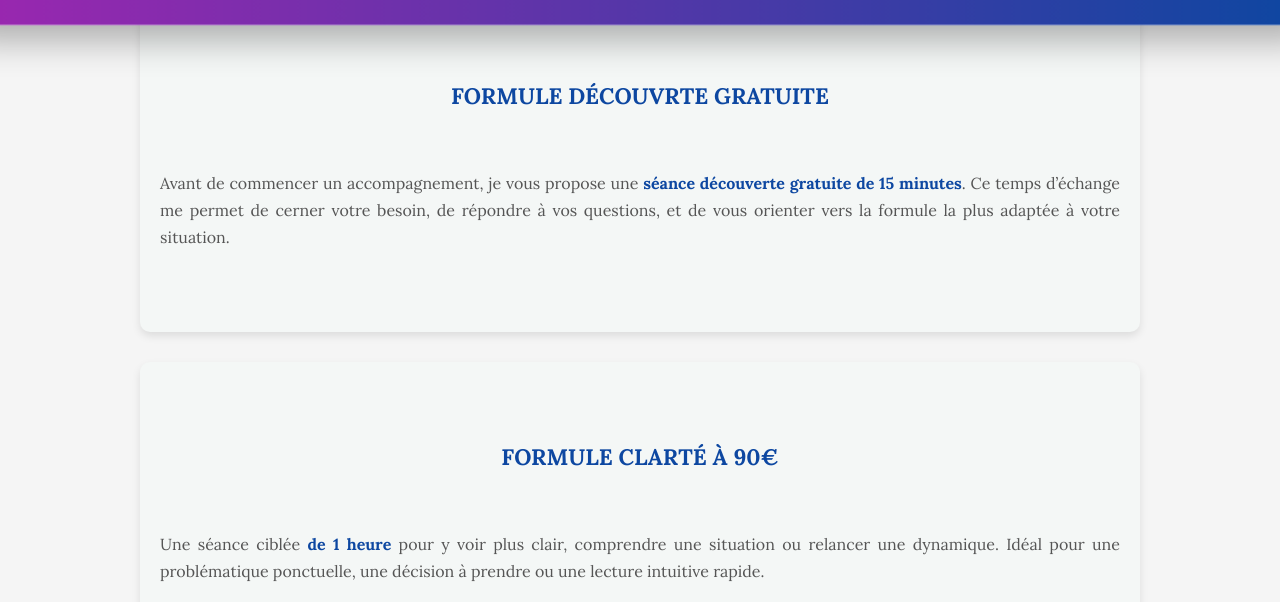
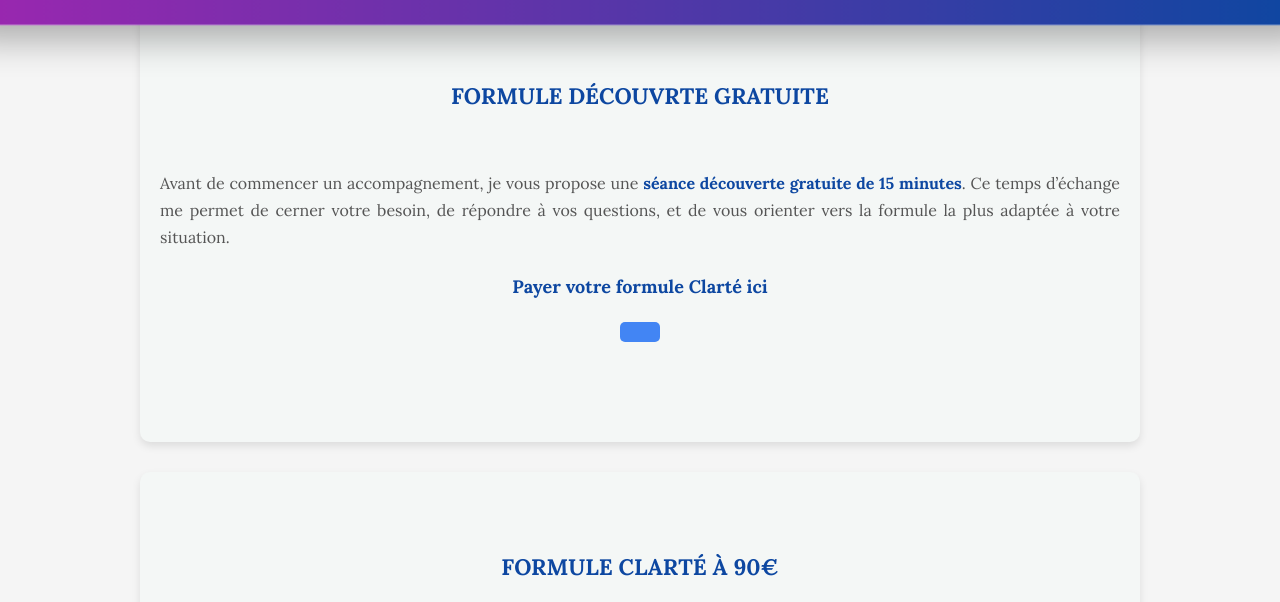
Before and after one commit to faresaxel/siteChristele, a plain HTML site: page tarifs.html in a window 1280 px wide. Shown: the part 139-741 px from the top of the page. Drawn offline with Linux system fonts and the light colour scheme; a script that the page names is missing.

Commit message:
Update tarifs.html

```diff
--- a/tarifs.html
+++ b/tarifs.html
@@ -36,6 +36,10 @@ data-namespace="PayPalSDK">
                 <p>Avant de commencer un accompagnement, je vous propose une <h7>séance découverte gratuite de 15 minutes</h7>.
 Ce temps d’échange me permet de cerner votre besoin, de répondre à vos questions, et de vous orienter vers la formule la plus adaptée à votre situation.</p>
 
+ <div class="payment-container">
+        <h5 style="font-family: 'Lora', sans-serif;">Payer votre formule Clarté ici</h5>
+        <div id="paypal-button-90"></div>
+        </div>
             </div>
         </div>
 
```
